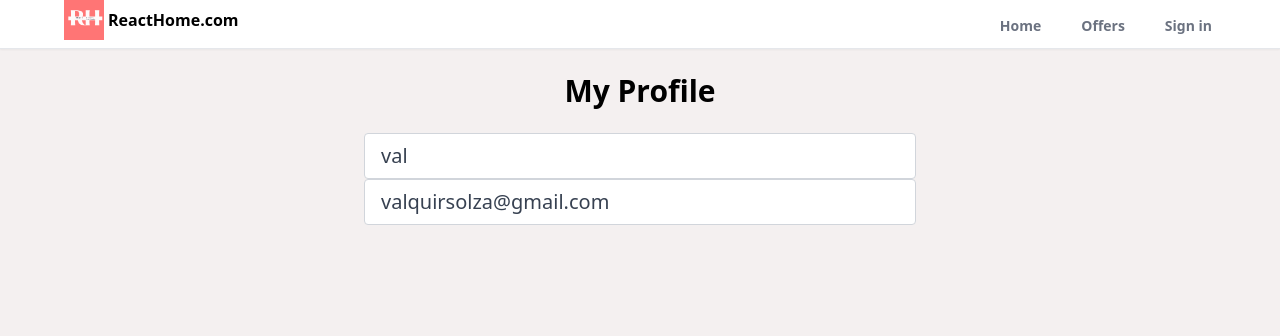
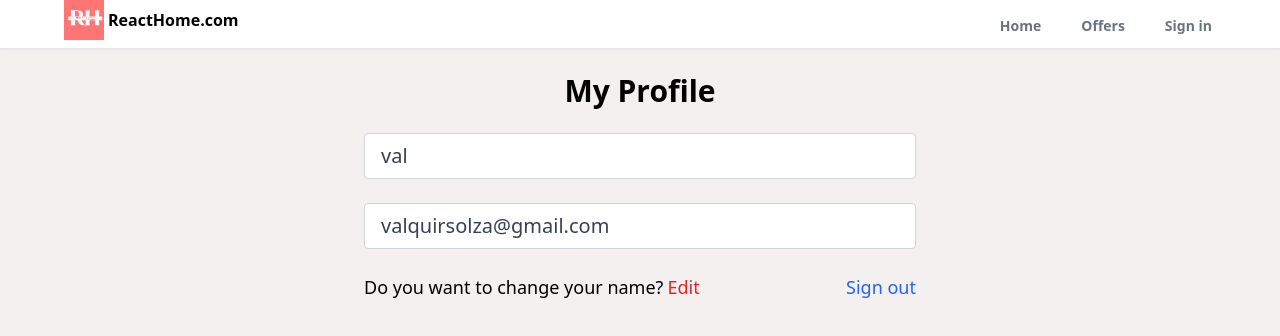
Before and after one commit to Riuqlav/r-state, a React (Create React App) app: page /profile in a window 1280 px wide. Shown: the top 336 px of the page. Built offline with nearby package versions, Linux system fonts and the light colour scheme.

Commit message:
add styling to the form

```diff
--- a/src/pages/Profile.js
+++ b/src/pages/Profile.js
@@ -12,20 +12,36 @@ const Profile = () => {
       <section className="max-w-6xl mx-auto  flex justify-center items-center flex-col">
         <h1 className="text-3xl text-center mt-6 font-bold">My Profile</h1>
         <div className="w-full md:w-[50%] mt-6 px-3">
+          {/* name and email input to be edited  */}
+
           <form>
             <input
               type="text"
               id="name"
               value={name}
               disabled
-              className=" w-full px-4 py-2 text-xl text-gray-700 bg-white border border-gray-300 rounded transition ease-in-out"
+              className=" mb-6 w-full px-4 py-2 text-xl text-gray-700 bg-white border border-gray-300 rounded transition ease-in-out"
             />
+
             <input
-              type="text"
+              type="email"
               id="email"
               value={email}
-              className=" w-full px-4 py-2 text-xl text-gray-700 bg-white border border-gray-300 rounded transition ease-in-out"
+              disabled
+              className=" mb-6 w-full px-4 py-2 text-xl text-gray-700 bg-white border border-gray-300 rounded transition ease-in-out"
             />
+            <div className="mb-6 flex justify-between whitespace-nowrap text-sm sm:text-lg ">
+              <p className="flex items-center ">
+                Do you want to change your name?
+                <span className=" text-red-600 hover:text-red-700 transition ease-in-out duration-200 cursor-pointer ml-1 ">
+                  {" "}
+                  Edit
+                </span>{" "}
+              </p>
+              <p className=" text-blue-600 hover:text-blue-700 transition ease-in-out duration-200 cursor-pointer">
+                Sign out
+              </p>
+            </div>
           </form>
         </div>
       </section>
```
